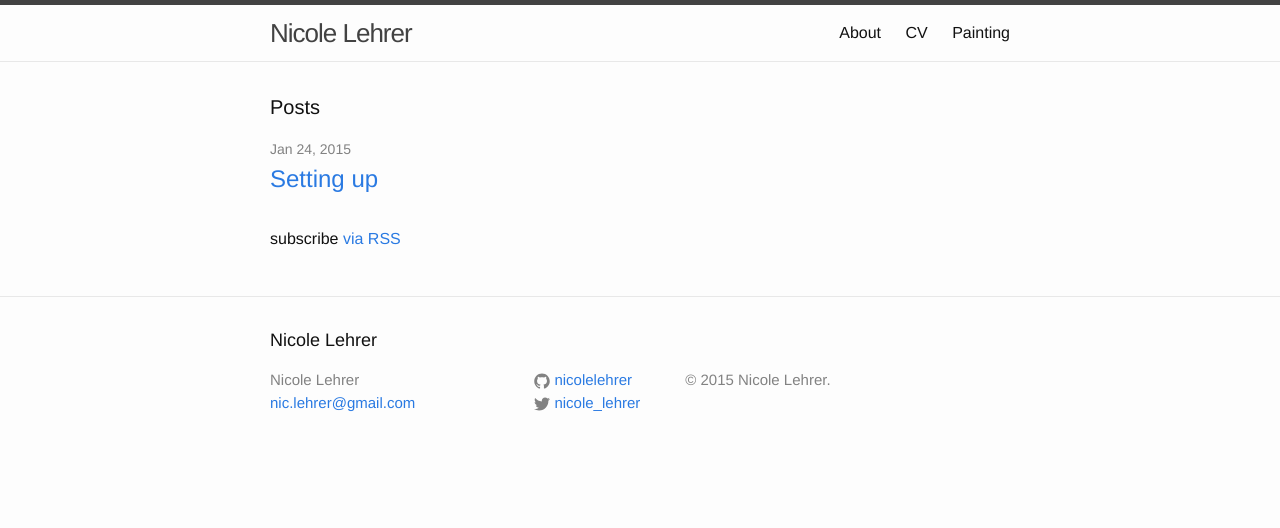
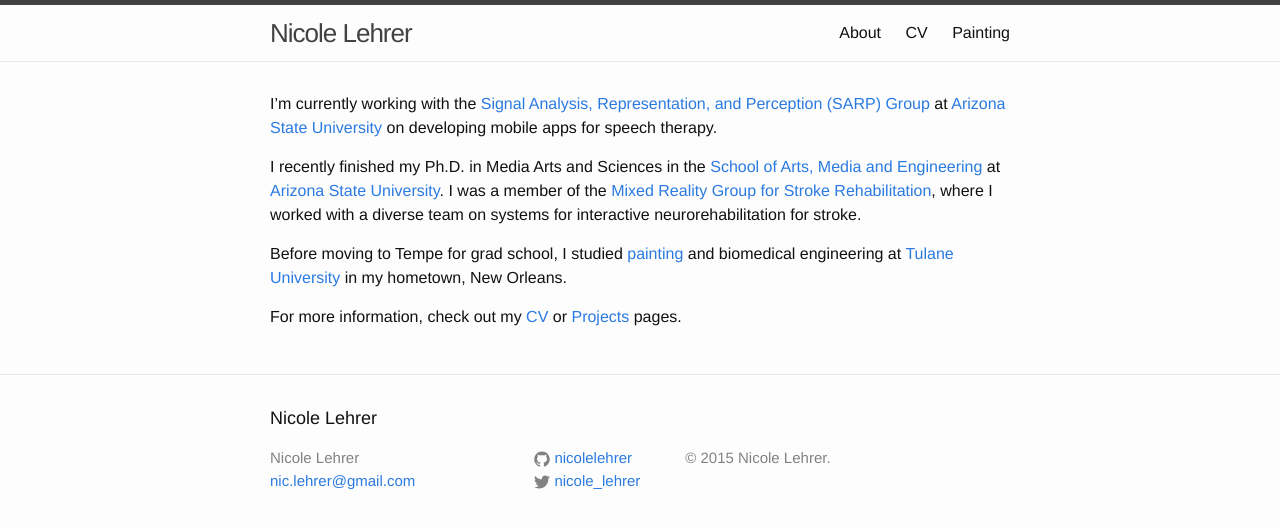
Before and after one commit to nicolelehrer/nicolelehrer.github.io, a Jekyll site: the page built from index.html, in a window 1280 px wide. Shown: the top 528 px of the page. Built offline with Jekyll 4.4.1, drawn with Linux system fonts in a browser that asks for light colours.

Commit message:
updated home page to about

```diff
--- a/index.html
+++ b/index.html
@@ -4,20 +4,11 @@ layout: default
 
 <div class="home">
 
-  <h1 class="page-heading">Posts</h1>
+	<p>I’m currently working with the <a href="https://chs.asu.edu/research/human-cognition/signal-analysis-representation-and-perception-sarp-laboratory">Signal Analysis, Representation, and Perception (SARP) Group</a> at <a href="http://www.asu.edu">Arizona State University</a> on developing mobile apps for speech therapy.  </p>
 
-  <ul class="post-list">
-    {% for post in site.posts %}
-      <li>
-        <span class="post-meta">{{ post.date | date: "%b %-d, %Y" }}</span>
+	<p>I recently finished my Ph.D. in Media Arts and Sciences in the <a href="http://ame.asu.edu">School of Arts, Media and Engineering</a> at <a href="http://www.asu.edu">Arizona State University</a>. I was a member of the <a href="http://ame2.asu.edu/projects/mrrehab/">Mixed Reality Group for Stroke Rehabilitation</a>, where I worked with a diverse team on systems for interactive neurorehabilitation for stroke. </p>
 
-        <h2>
-          <a class="post-link" href="{{ post.url | prepend: site.baseurl }}">{{ post.title }}</a>
-        </h2>
-      </li>
-    {% endfor %}
-  </ul>
+	<p>Before moving to Tempe for grad school, I studied <a href="/Painting">painting</a> and biomedical engineering at <a href="http://tulane.edu">Tulane University</a> in my hometown, New Orleans. </p>
 
-  <p class="rss-subscribe">subscribe <a href="{{ "/feed.xml" | prepend: site.baseurl }}">via RSS</a></p>
-
+	<p>For more information, check out my <a href="/CV">CV</a> or <a href="/Projects">Projects</a> pages.</p>
 </div>
```
